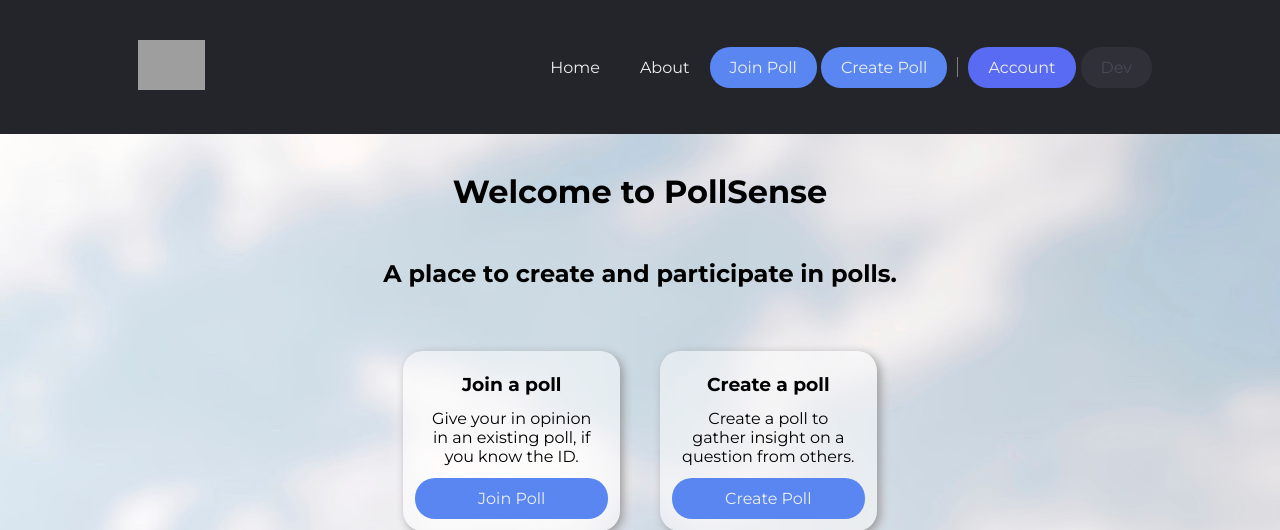
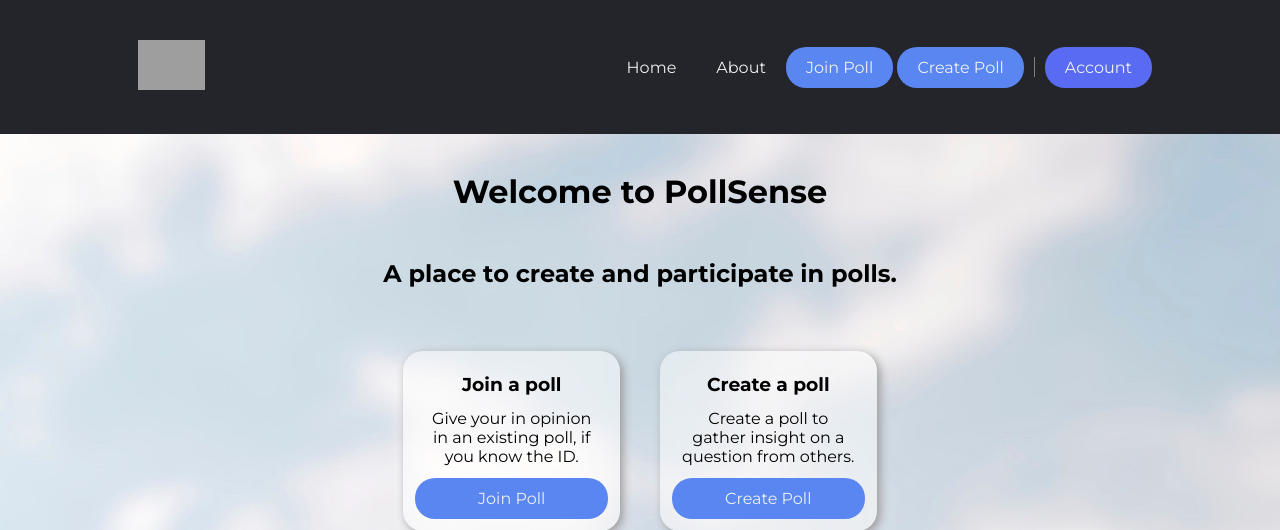
Before and after one commit to bgnw/pollsense, a PHP site: page /pages/index.php in a window 1280 px wide. Shown: the top 530 px of the page. Run offline with PHP 8.4, Linux system fonts and the light colour scheme; grey boxes are pictures that could not be loaded.

Commit message:
Removed devpages link from navbar.

```diff
--- a/scripts/incl_navbar.php
+++ b/scripts/incl_navbar.php
@@ -65,10 +65,6 @@
     <div>
         $account
         $logout
-    </div>
-
-    <!-- TEMP: devpages - to be removed before release -->
-    <a style=\"margin-left:5px;background-color:#303138;color:#484a54;\" href=\"devpages\" class=\"action\">Dev</a>
-    ";
+    </div>";
 ?>
 </nav>
```
